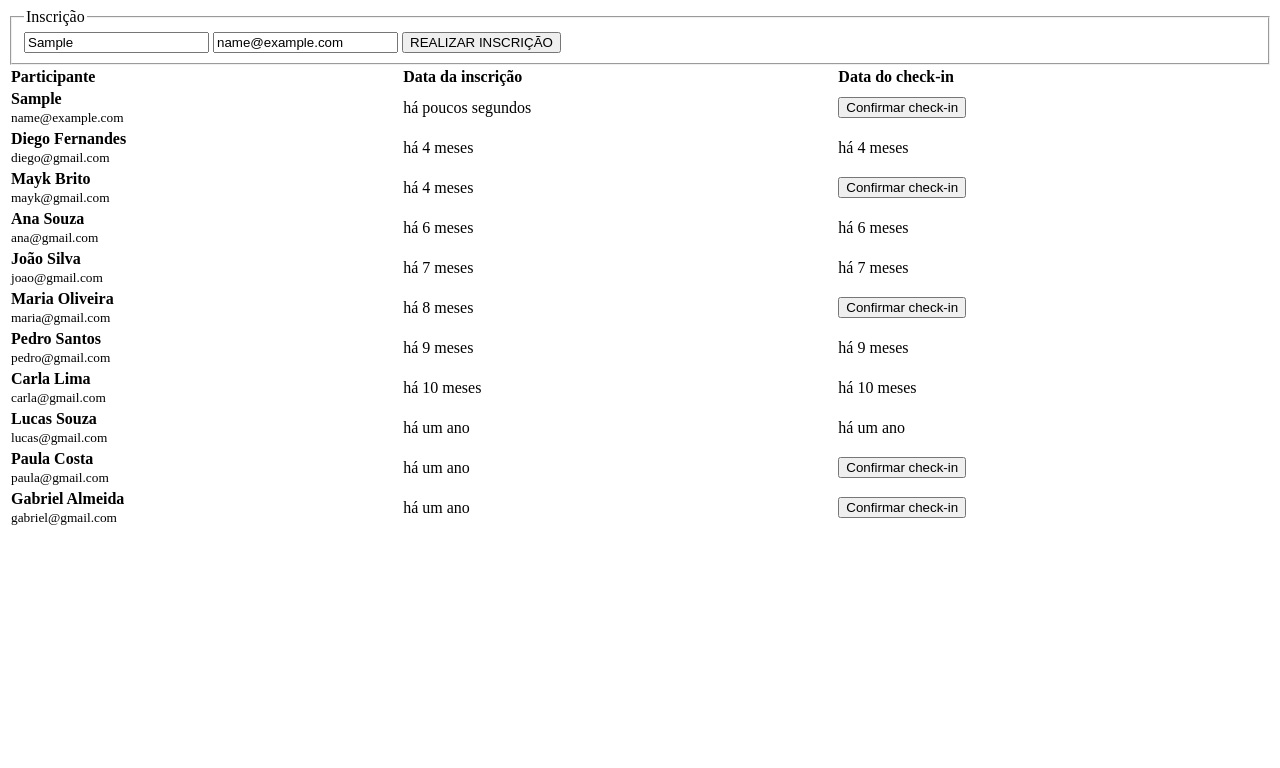
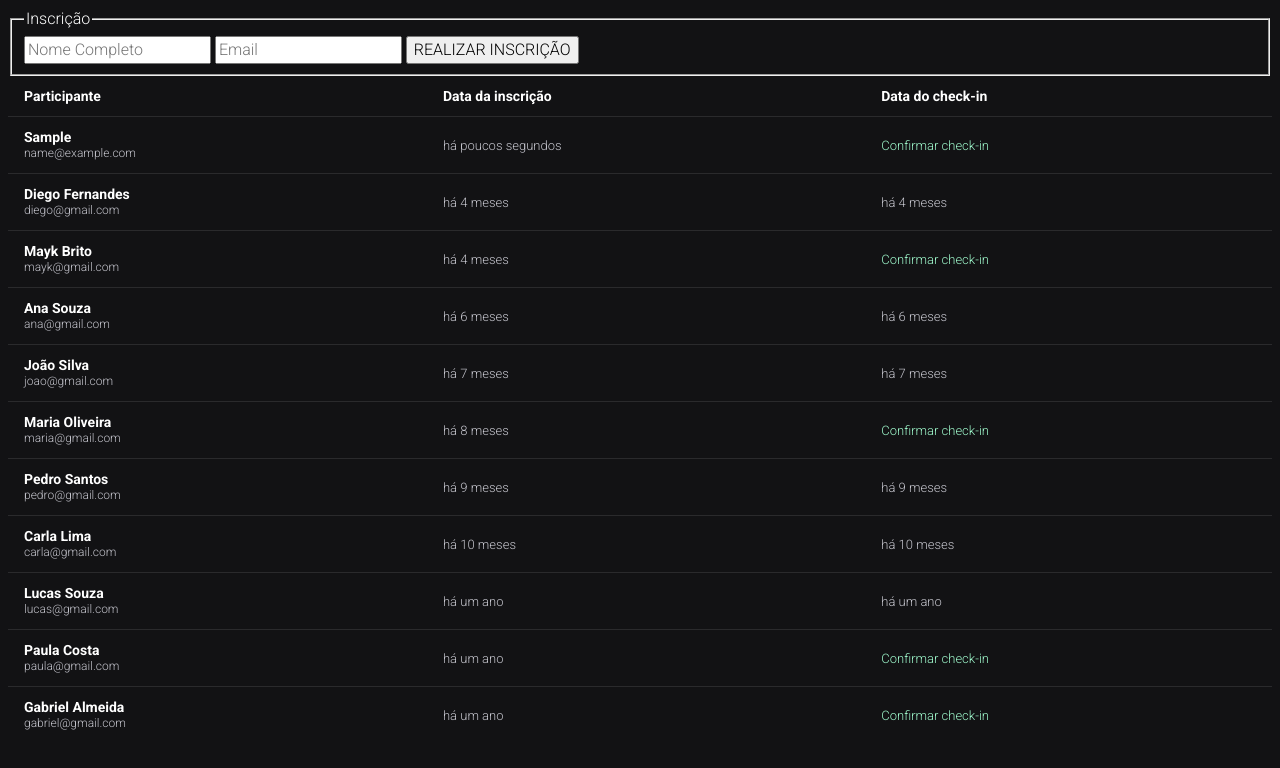
Before and after one commit to MyLearnHub/NLW-Unite-Full-Stack-Rocketseat, a plain HTML site: page index.html in a window 1280 px wide. Both pictures are taken after typing "Sample", "name@example.com" into the empty fields and a click on the button "REALIZAR INSCRIÇÃO". Drawn offline with nearby package versions, Linux system fonts and the light colour scheme.

Commit message:
feature: adding stylization

```diff
--- a/index.html
+++ b/index.html
@@ -5,6 +5,12 @@
     <meta name="viewport" content="width=device-width, initial-scale=1.0" />
     <title>Document</title>
     <link rel="stylesheet" href="style.css" />
+    <link rel="preconnect" href="https://fonts.googleapis.com" />
+    <link rel="preconnect" href="https://fonts.gstatic.com" crossorigin />
+    <link
+      href="https://fonts.googleapis.com/css2?family=Roboto:ital,wght@0,100;0,300;0,400;0,500;0,700;0,900;1,100;1,300;1,400;1,500;1,700;1,900&display=swap"
+      rel="stylesheet"
+    />
     <script src="https://cdn.jsdelivr.net/npm/dayjs@1/dayjs.min.js"></script>
     <script src="https://cdn.jsdelivr.net/npm/dayjs@1/plugin/relativeTime.js"></script>
     <script>
@@ -21,8 +27,8 @@
         <legend>Inscrição</legend>
 
         <div>
-          <input type="text" placeholder="Nome Completo" name="nome" required/>
-          <input type="email" placeholder="Email" name="email" required/>
+          <input type="text" placeholder="Nome Completo" name="nome" required />
+          <input type="email" placeholder="Email" name="email" required />
           <button>REALIZAR INSCRIÇÃO</button>
         </div>
       </fieldset>
--- a/script.js
+++ b/script.js
@@ -27,7 +27,7 @@ let participantes = [
     nome: "Maria Oliveira",
     email: "maria@gmail.com",
     dataInscricao: new Date(2023, 10, 5, 19, 23),
-    dataCheckIn: null
+    dataCheckIn: null,
   },
   {
     nome: "Pedro Santos",
@@ -51,13 +51,13 @@ let participantes = [
     nome: "Paula Costa",
     email: "paula@gmail.com",
     dataInscricao: new Date(2023, 6, 9, 19, 23),
-    dataCheckIn: null
+    dataCheckIn: null,
   },
   {
     nome: "Gabriel Almeida",
     email: "gabriel@gmail.com",
     dataInscricao: new Date(2023, 5, 10, 19, 23),
-    dataCheckIn: null
+    dataCheckIn: null,
   },
 ];
 
@@ -109,21 +109,33 @@ const adicionarParticipante = (event) => {
     dataCheckIn: null,
   };
 
+  const participanteExiste = participantes.find(
+    (p) => p.email == participante.email
+  );
+
+  if (participanteExiste) {
+    alert("Email já cadastrado!");
+    return;
+  }
+
   participantes = [participante, ...participantes];
 
   atualizarLista(participantes);
+
+  event.target.querySelector('[name="nome"]').value = "";
+  event.target.querySelector('[name="email"]').value = "";
 };
 
 const fazerCheckIn = (event) => {
-  const mensagemConfirmacao = "Tem certeza que deseja fazer o check-in?"
+  const mensagemConfirmacao = "Tem certeza que deseja fazer o check-in?";
 
-  if(confirm(mensagemConfirmacao) == false) {
-    return
-  };
+  if (confirm(mensagemConfirmacao) == false) {
+    return;
+  }
 
-  const participante = participantes.find((p) => {
-    return p.email == event.target.dataset.email;
-  });
+  const participante = participantes.find(
+    (p) => p.email == event.target.dataset.email
+  );
 
   participante.dataCheckIn = new Date();
 
--- a/style.css
+++ b/style.css
@@ -1,7 +1,58 @@
+body,
+table,
+input,
+button {
+  font: 300 16px/140% "Roboto", sans-serif;
+}
+
+body {
+  background-color: #121214;
+  color: #fff;
+}
+
 table {
-    width: 100%;
+  width: 100%;
+  border-collapse: collapse;
 }
 
 thead {
-    text-align: left;
+  text-align: left;
 }
+
+table thead {
+  font-size: 14px;
+  line-height: 16px;
+}
+
+thead th,
+tbody td {
+  padding: 12px 16px;
+}
+
+tbody td {
+  border-top: 1px solid #ffffff1a;
+  font-size: 13px;
+  line-height: 15px;
+  color: #c4c4cc;
+}
+
+tbody td strong {
+  color: white;
+  font-size: 14px;
+  line-height: 16px;
+  font-weight: 600;
+}
+
+tbody td small {
+  font-size: 12px;
+  line-height: 16px;
+}
+
+tbody td button {
+  all: unset;
+  color: #9ff9cc;
+}
+
+tbody td button:hover {
+  text-decoration: underline;
+}
```
Also changed, not shown: 1 other file.
